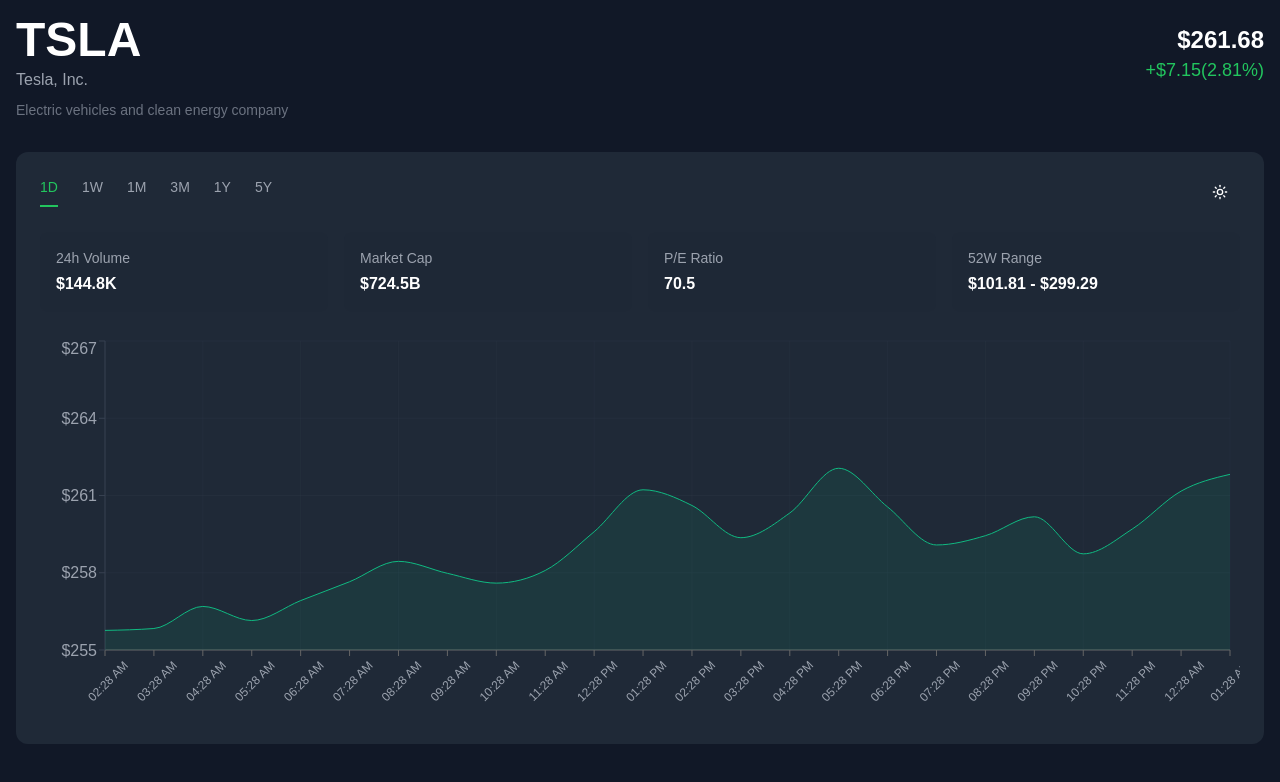
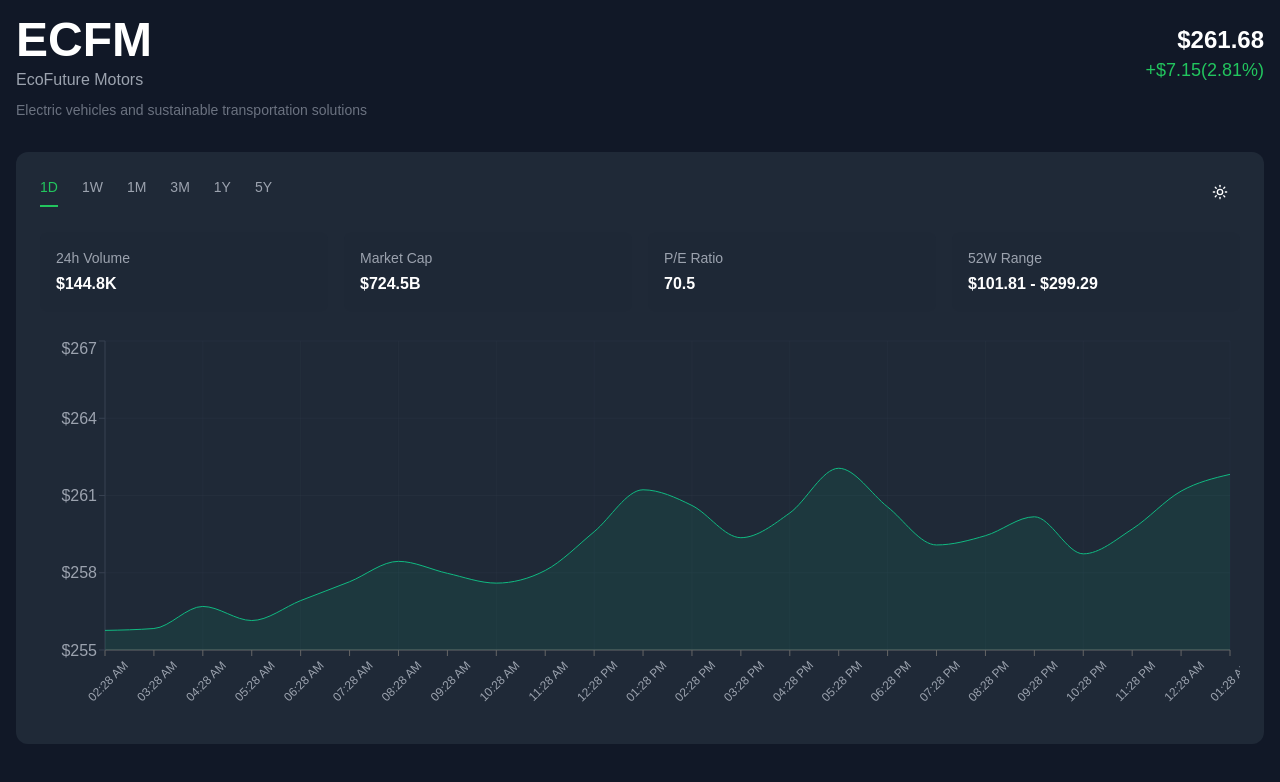
Before and after one commit to DrakeAlia/stock-simulator, a Next.js app: page / in a window 1280 px wide. Shown: the top 782 px of the page. Built offline with nearby package versions, Linux system fonts and the light colour scheme.

Commit message:
changed the company from tesla to EcoFuture

```diff
--- a/src/app/page.tsx
+++ b/src/app/page.tsx
@@ -10,9 +10,9 @@
   return (
     <div>
       <StockSimulator
-        symbol="TSLA"
-        companyName="Tesla, Inc."
-        description="Electric vehicles and clean energy company"
+        symbol="ECFM"
+        companyName="EcoFuture Motors"
+        description="Electric vehicles and sustainable transportation solutions"
         initialPrice={250.5}
         theme="dark"
         defaultShowTutorial={true}
```
